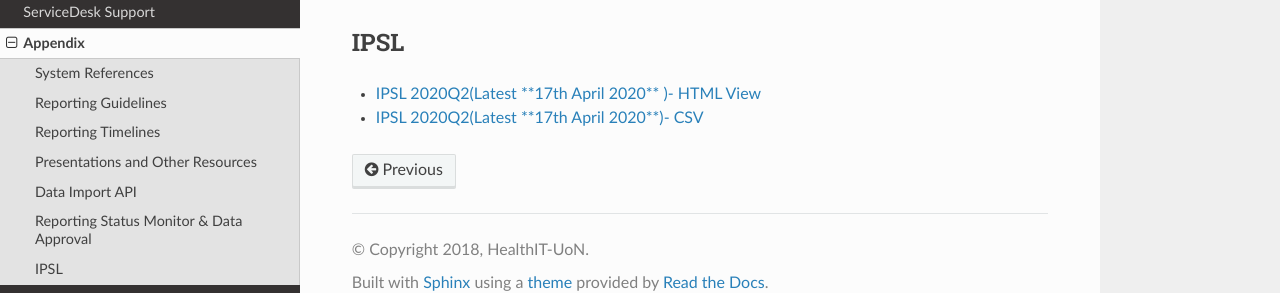
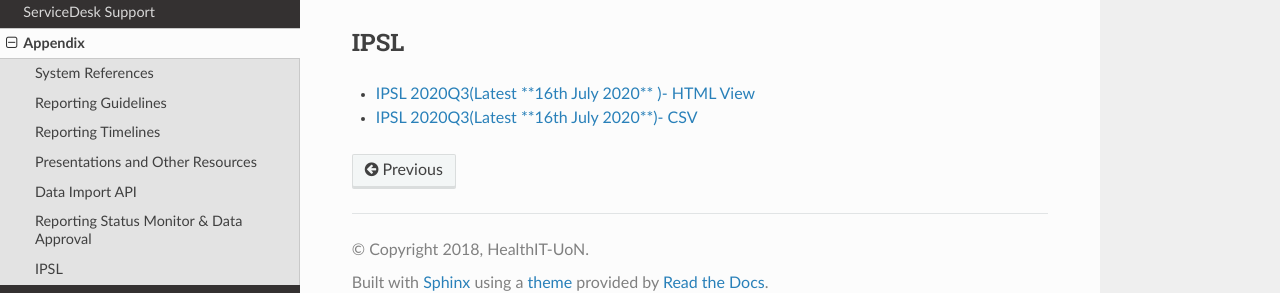
Before and after one commit to uonafya/jphes-docs, a Sphinx documentation site: the page built from source/appendix.rst, in a window 1280 px wide and 900 px high, scrolled down 769 px. Shown: the part 581-874 px from the top of the window. Built offline with Sphinx 7.4.7 and the Read the Docs theme 2.0.0, drawn with Linux system fonts in a browser that asks for light colours.

Commit message:
Update appendix.rst

```diff
--- a/source/appendix.rst
+++ b/source/appendix.rst
@@ -69,5 +69,5 @@ Reporting Status Monitor & Data Approval
 IPSL
 -----------
 
-- `IPSL 2020Q2(Latest **17th April 2020** )- HTML View <https://jphesportal.uonbi.ac.ke/api/sqlViews/OmFVlTZfHTm/data.html+css>`_
-- `IPSL 2020Q2(Latest **17th April 2020**)- CSV <https://jphesportal.uonbi.ac.ke/api/sqlViews/OmFVlTZfHTm/data.csv>`_
+- `IPSL 2020Q3(Latest **16th July 2020** )- HTML View <https://jphesportal.uonbi.ac.ke/api/sqlViews/OmFVlTZfHTm/data.html+css>`_
+- `IPSL 2020Q3(Latest **16th July 2020**)- CSV <https://jphesportal.uonbi.ac.ke/api/sqlViews/OmFVlTZfHTm/data.csv>`_
```
